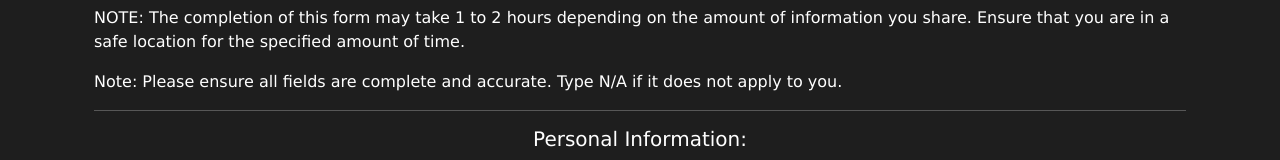
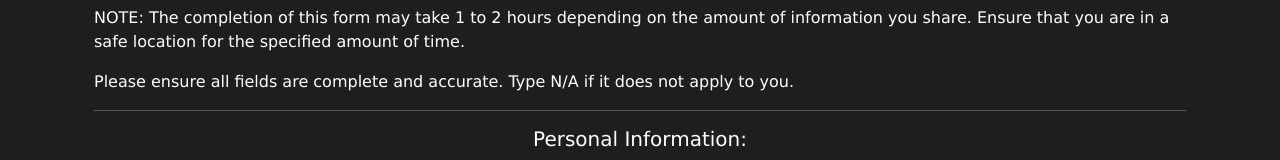
Before and after one commit to buhaymalaya/trial_react_capstone, a React (Vite) app: page /intakepage in a window 1280 px wide. Shown: the part 427-587 px from the top of the page. Built offline with nearby package versions, Linux system fonts and the light colour scheme.

Commit message:
edit intake

```diff
--- a/src/components/forms/IntakeForm.jsx
+++ b/src/components/forms/IntakeForm.jsx
@@ -163,7 +163,7 @@ const IntakeForm = () => {
                 <br /> <br />
                 NOTE: The completion of this form may take 1 to 2 hours depending on the amount of information you share. Ensure that you are in a safe
                 location for the specified amount of time.</p>
-                        <p>Note: Please ensure all fields are complete and accurate. Type N/A if it does not apply to you.</p> <hr />
+                        <p>Please ensure all fields are complete and accurate. Type N/A if it does not apply to you.</p> <hr />
 
                         <h5 style={{ textAlign: 'center' }}>Personal Information:</h5> <hr />
 
```
